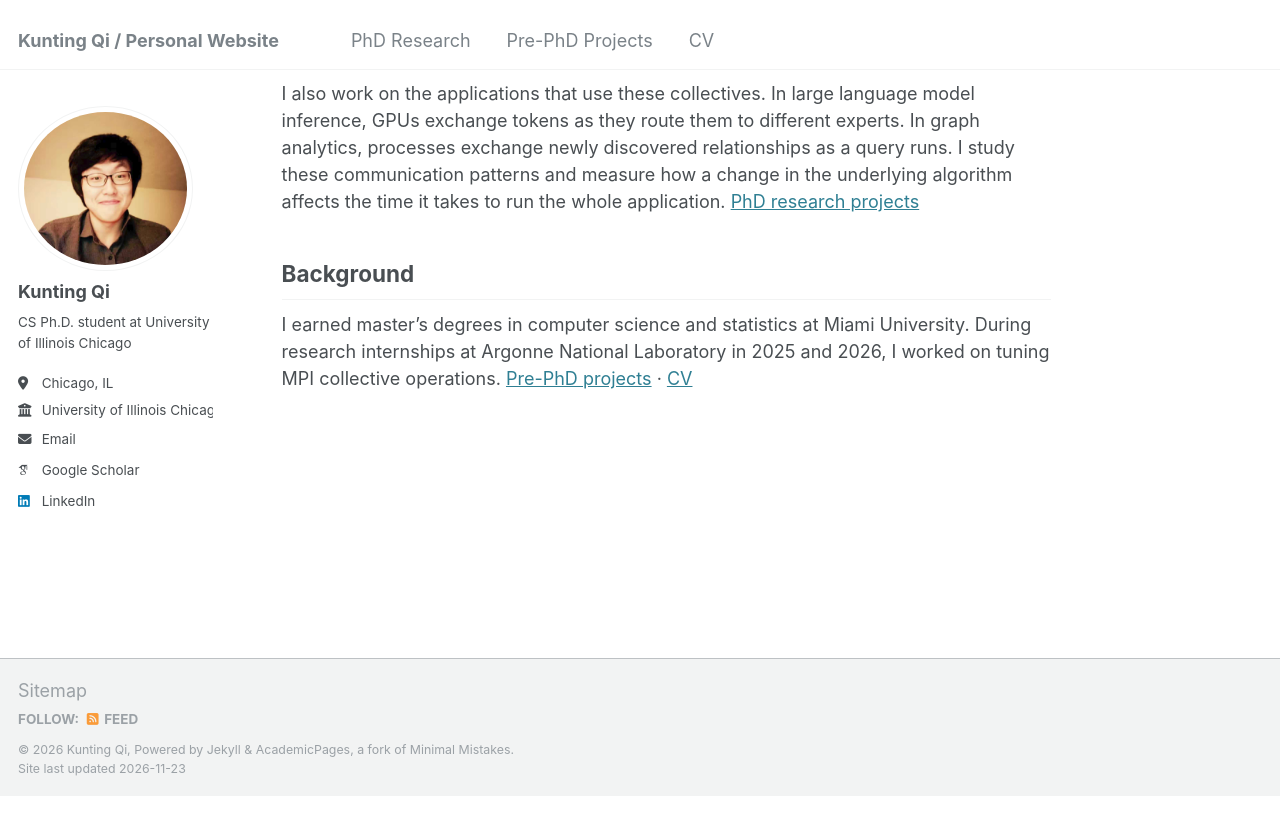
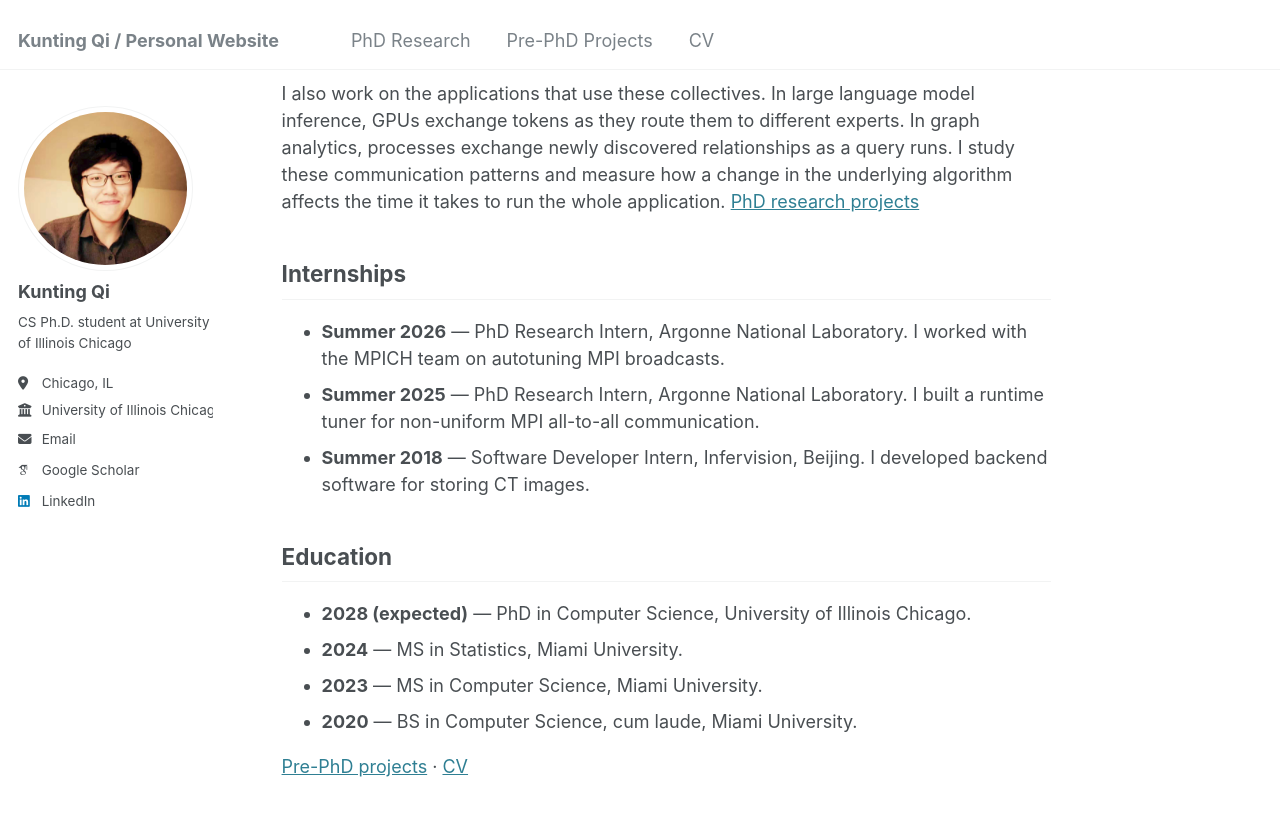
Before and after one commit to qktttt/qktttt.github.io, a Jekyll site: the page built from _pages/about.md, in a window 1280 px wide and 900 px high, scrolled down 453 px. Shown: the top 835 px of the window. Built offline with Jekyll 4.4.1, drawn with Linux system fonts in a browser that asks for light colours; some web fonts are replaced; before the commit the page ends 1250 px from its top, so only the background shows below that.

Commit message:
List homepage internships and degrees in reverse chronological order

```diff
--- a/_pages/about.md
+++ b/_pages/about.md
@@ -18,6 +18,17 @@ I design, implement, and tune **collective communication algorithms** that let g
 
 I also work on the applications that use these collectives. In large language model inference, GPUs exchange tokens as they route them to different experts. In graph analytics, processes exchange newly discovered relationships as a query runs. I study these communication patterns and measure how a change in the underlying algorithm affects the time it takes to run the whole application. [PhD research projects](/portfolio/)
 
-## Background
+## Internships
 
-I earned master’s degrees in computer science and statistics at Miami University. During research internships at Argonne National Laboratory in 2025 and 2026, I worked on tuning MPI collective operations. [Pre-PhD projects](/pre-phd/) · [CV](/cv/)
+- **Summer 2026** — PhD Research Intern, Argonne National Laboratory. I worked with the MPICH team on autotuning MPI broadcasts.
+- **Summer 2025** — PhD Research Intern, Argonne National Laboratory. I built a runtime tuner for non-uniform MPI all-to-all communication.
+- **Summer 2018** — Software Developer Intern, Infervision, Beijing. I developed backend software for storing CT images.
+
+## Education
+
+- **2028 (expected)** — PhD in Computer Science, University of Illinois Chicago.
+- **2024** — MS in Statistics, Miami University.
+- **2023** — MS in Computer Science, Miami University.
+- **2020** — BS in Computer Science, cum laude, Miami University.
+
+[Pre-PhD projects](/pre-phd/) · [CV](/cv/)
```
